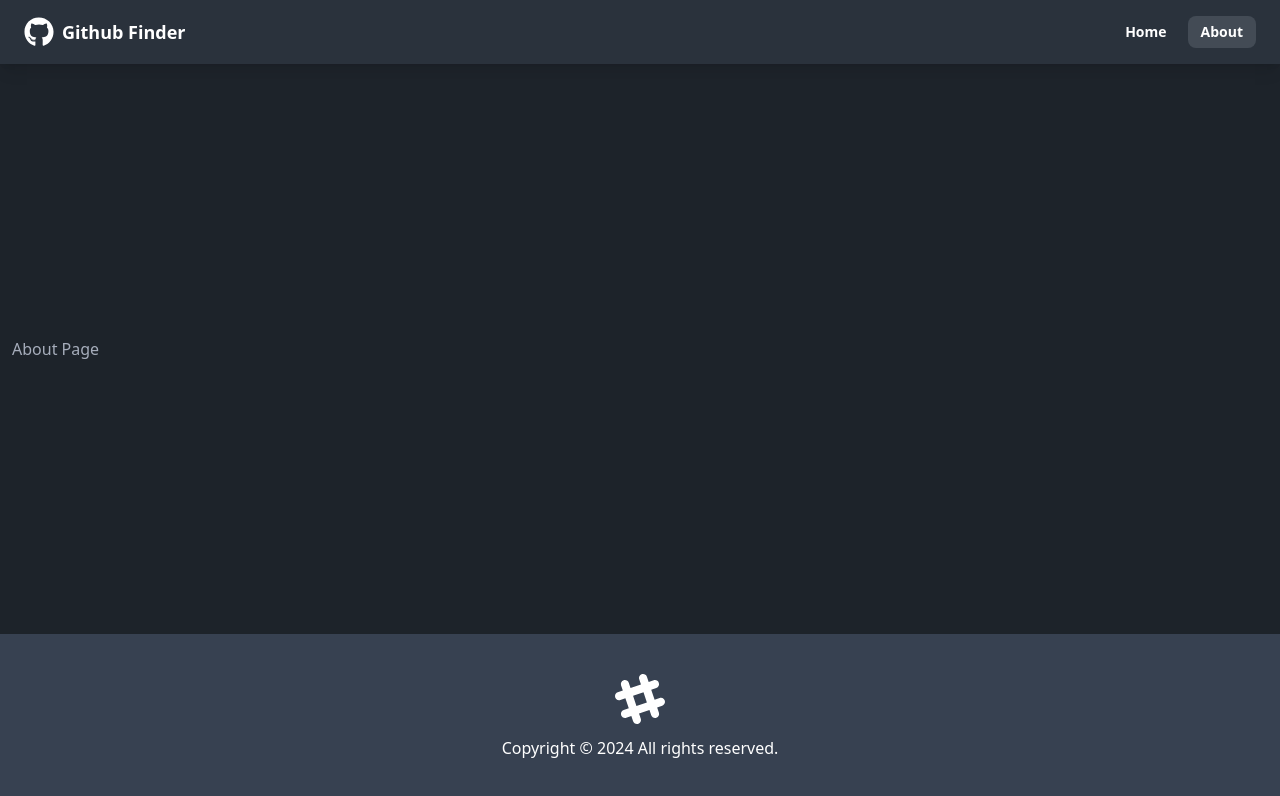
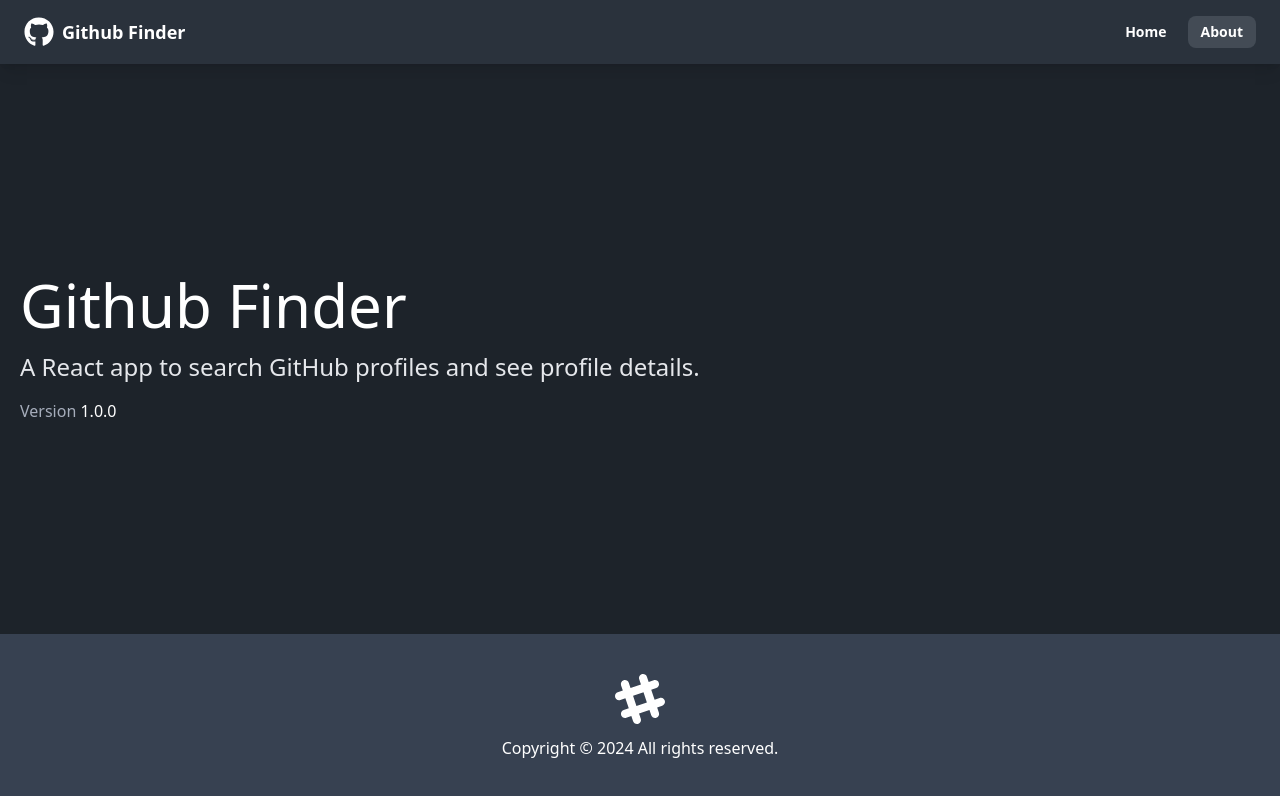
Before and after one commit to it27427/github-finder, a React (Vite) app: page /about in a window 1280 px wide. Shown: the top 796 px of the page. Built offline with nearby package versions, Linux system fonts and the light colour scheme.

Commit message:
About Page Completed

```diff
--- a/src/pages/AboutPage.jsx
+++ b/src/pages/AboutPage.jsx
@@ -2,8 +2,16 @@
 
 const AboutPage = () => {
   return (
-    <div>
-      <h1>About Page</h1>
+    <div className='px-2'>
+      <h1 className='text-4xl md:text-5xl lg:text-6xl mb-4 text-white'>
+        Github Finder
+      </h1>
+      <p className='mb-4 text-2xl font-light text-gray-200'>
+        A React app to search GitHub profiles and see profile details.
+      </p>
+      <p className='text-lgtext-gray-400'>
+        Version <span className='text-white'>1.0.0</span>
+      </p>
     </div>
   );
 };
```
